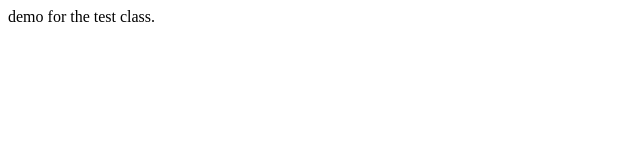
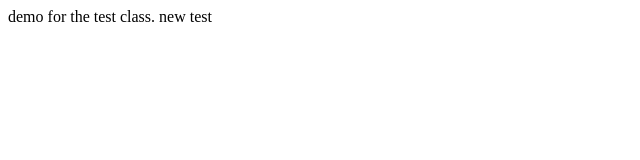
Before and after one commit to coderam9898/git_demo_2022, a plain HTML site: page code/index.html in a window 1280 px wide. Shown: the full height of the page, 0-640 px from the left. Drawn offline with Linux system fonts and the light colour scheme.

Commit message:
third commit

```diff
--- a/code/index.html
+++ b/code/index.html
@@ -10,7 +10,7 @@
 </head>
 
 <body>
-    demo for the test class.
+    demo for the test class. new test
 </body>
 
 </html>
```
